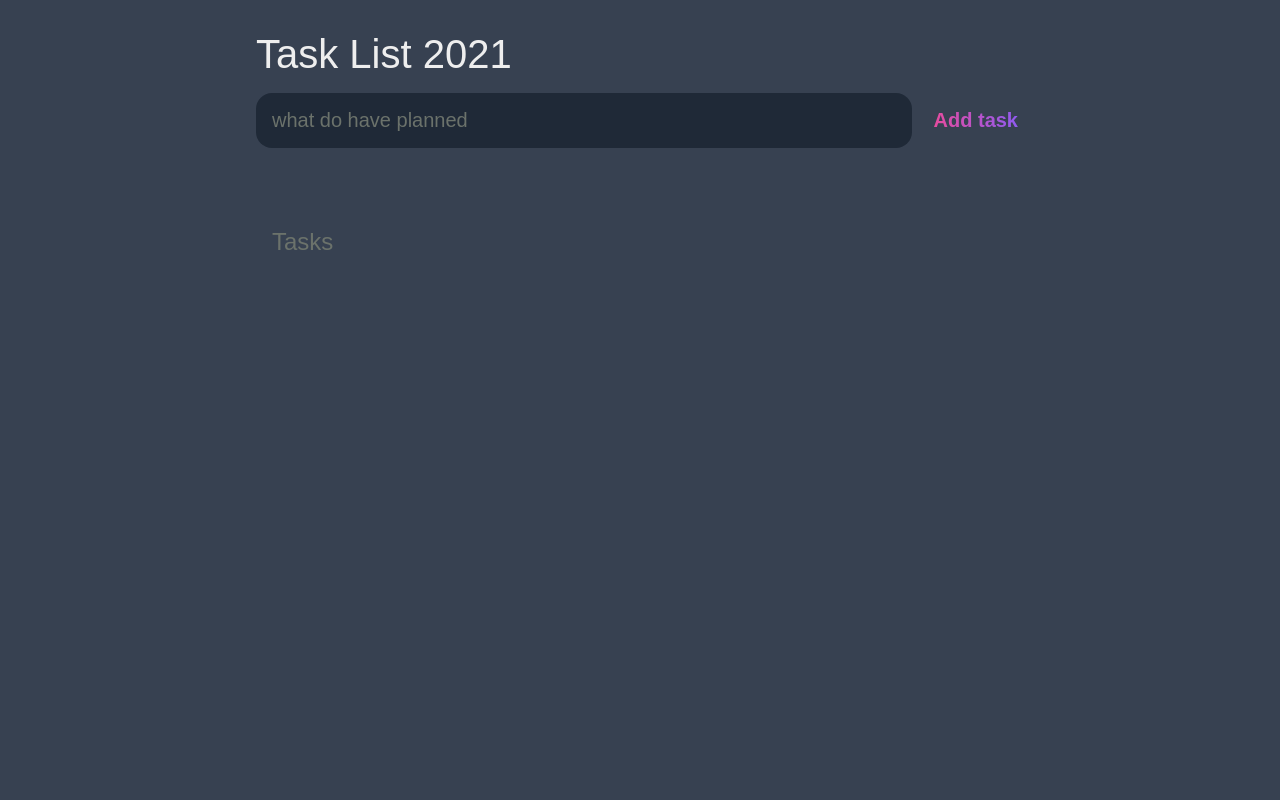
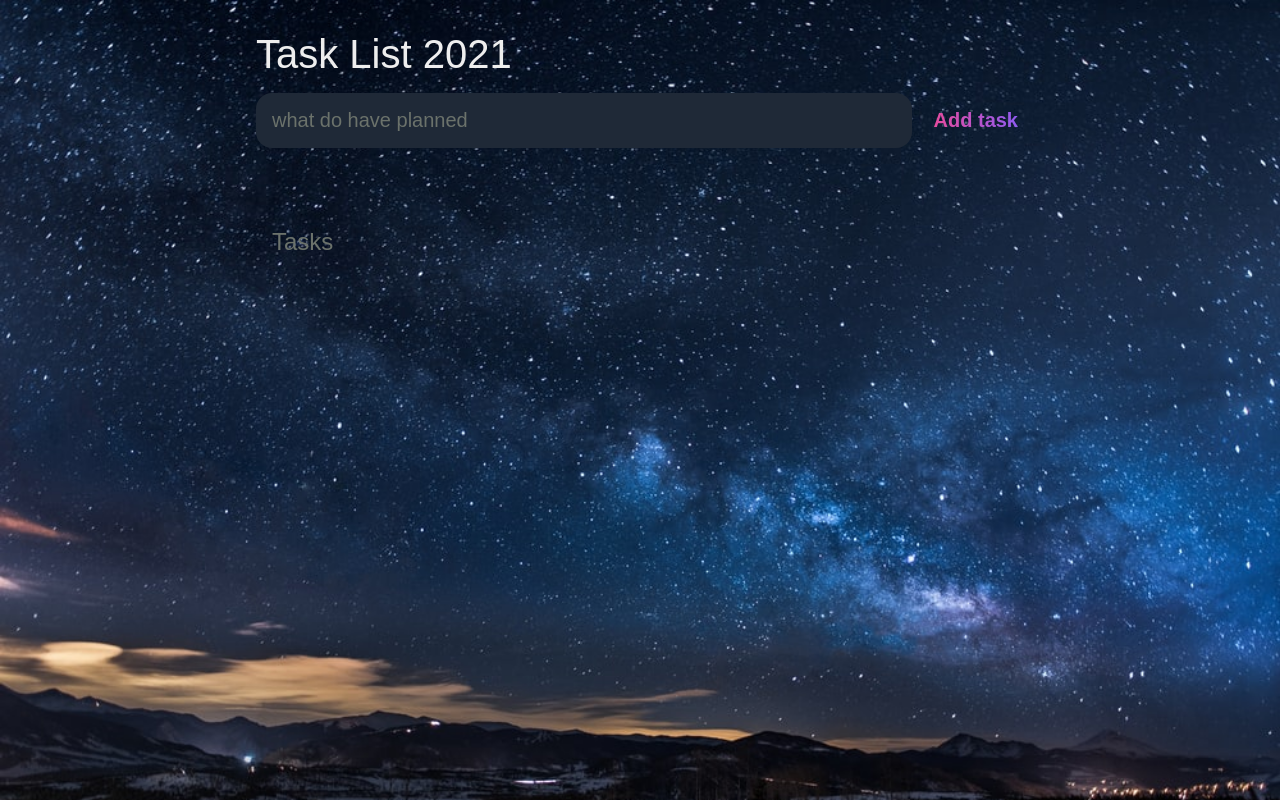
Before and after one commit to MudraYeole/Task-list, a plain HTML site: page index.html in a window 1280 px wide. Drawn offline with Linux system fonts and the light colour scheme.

Commit message:
img update

```diff
--- a/style.css
+++ b/style.css
@@ -18,7 +18,8 @@
       display: flex;
       flex-direction: column;
       min-height: 100vh;
-      background: var(--dark);
+      background-image: url('/bgimg.jpg');
+      background-size:cover;
       color: #FFF;
         }
 
```
Also changed, not shown: bgimg.jpg (added).
